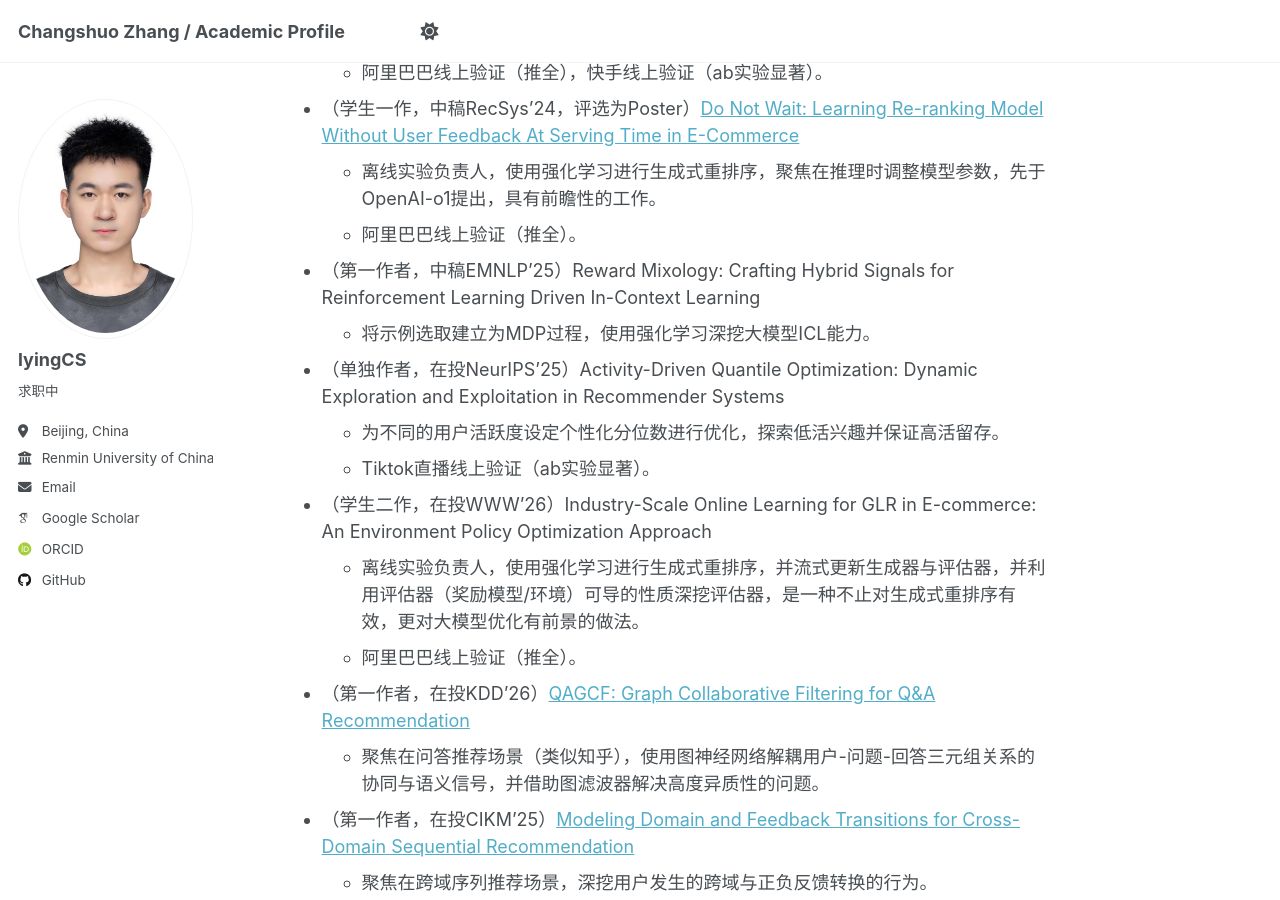
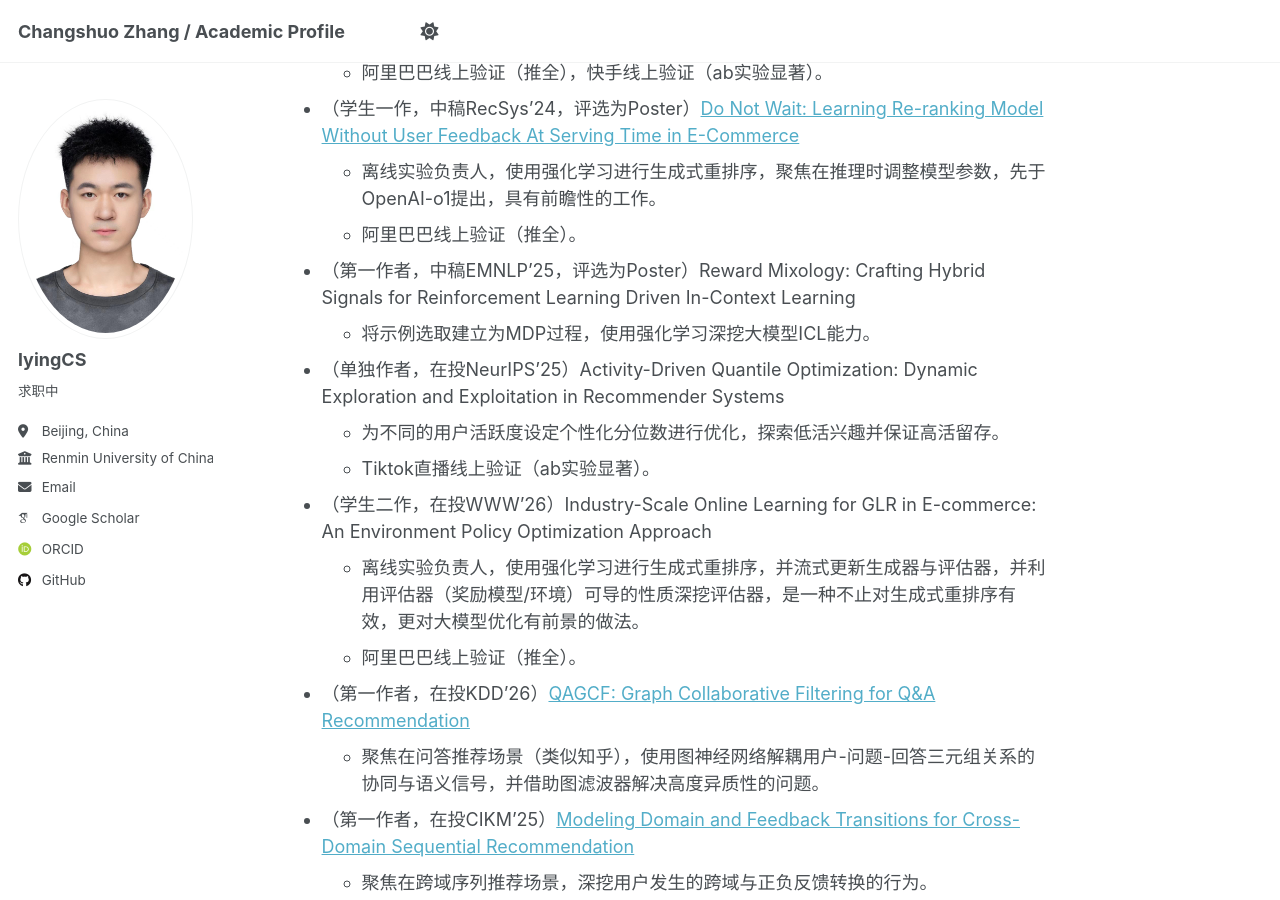
Before and after one commit to lyingCS/lyingCS.github.io, a Jekyll site: the page built from _pages/about.md, in a window 1280 px wide and 900 px high, scrolled down 2032 px. Built offline with Jekyll 4.4.1, drawn with Linux system fonts in a browser that asks for light colours; some web fonts are replaced.

Commit message:
Update about.md

```diff
--- a/_pages/about.md
+++ b/_pages/about.md
@@ -68,7 +68,7 @@ redirect_from:
 + （学生一作，中稿RecSys'24，评选为Poster）[Do Not Wait: Learning Re-ranking Model Without User Feedback At Serving Time in E-Commerce](https://dl.acm.org/doi/abs/10.1145/3640457.3688165)
   + 离线实验负责人，使用强化学习进行生成式重排序，聚焦在推理时调整模型参数，先于OpenAI-o1提出，具有前瞻性的工作。
   + 阿里巴巴线上验证（推全）。
-+ （第一作者，中稿EMNLP'25）Reward Mixology: Crafting Hybrid Signals for Reinforcement Learning Driven In-Context Learning
++ （第一作者，中稿EMNLP'25，评选为Poster）Reward Mixology: Crafting Hybrid Signals for Reinforcement Learning Driven In-Context Learning
   + 将示例选取建立为MDP过程，使用强化学习深挖大模型ICL能力。
 + （单独作者，在投NeurIPS'25）Activity-Driven Quantile Optimization: Dynamic Exploration and Exploitation in Recommender Systems
   + 为不同的用户活跃度设定个性化分位数进行优化，探索低活兴趣并保证高活留存。
```
